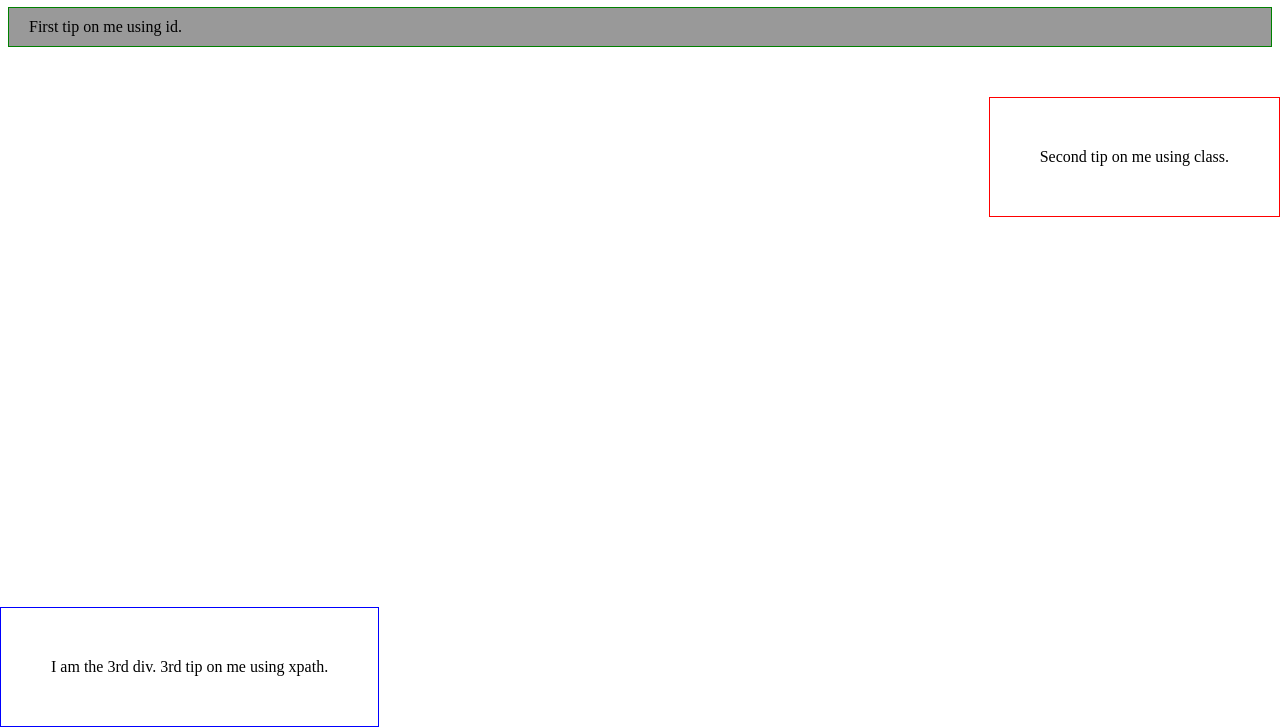
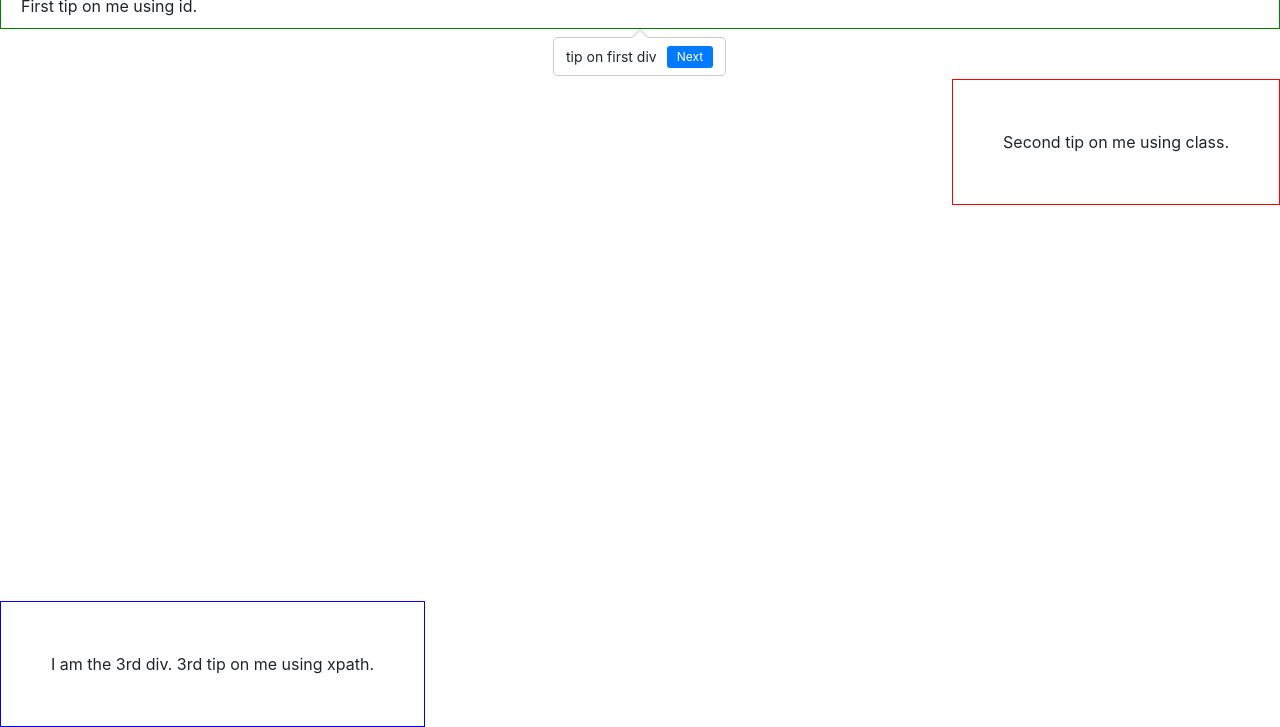
Before and after one commit to rahulshenoykarkala/guide, a plain HTML site: page index.html in a window 1280 px wide. Shown: the part 73-800 px from the top of the page. Drawn offline with nearby package versions, Linux system fonts and the light colour scheme.

Commit message:
Bootstrap Tooltip added

```diff
--- a/index.html
+++ b/index.html
@@ -9,20 +9,20 @@
 
 .myClass3 {padding: 50px;border: 1px solid blue;display: inline-block;position: absolute;left: 0px; bottom: 0px;}
 	</style>
+	<link rel="stylesheet" href="tip.css"/>
+	<link rel="stylesheet" href="https://maxcdn.bootstrapcdn.com/bootstrap/4.0.0/css/bootstrap.min.css" integrity="sha384-Gn5384xqQ1aoWXA+058RXPxPg6fy4IWvTNh0E263XmFcJlSAwiGgFAW/dAiS6JXm" crossorigin="anonymous">
 	<script type="text/javascript" src="./stubs.js"></script>
-	<script
-	src="https://code.jquery.com/jquery-2.2.4.js"
-	integrity="sha256-iT6Q9iMJYuQiMWNd9lDyBUStIq/8PuOW33aOqmvFpqI="
-	crossorigin="anonymous"></script>
-
+	<script src="https://code.jquery.com/jquery-3.2.1.slim.min.js" integrity="sha384-KJ3o2DKtIkvYIK3UENzmM7KCkRr/rE9/Qpg6aAZGJwFDMVNA/GpGFF93hXpG5KkN" crossorigin="anonymous"></script>
+	<script src="https://cdnjs.cloudflare.com/ajax/libs/popper.js/1.12.9/umd/popper.min.js" integrity="sha384-ApNbgh9B+Y1QKtv3Rn7W3mgPxhU9K/ScQsAP7hUibX39j7fakFPskvXusvfa0b4Q" crossorigin="anonymous"></script>
+	<script src="https://maxcdn.bootstrapcdn.com/bootstrap/4.0.0/js/bootstrap.min.js" integrity="sha384-JZR6Spejh4U02d8jOt6vLEHfe/JQGiRRSQQxSfFWpi1MquVdAyjUar5+76PVCmYl" crossorigin="anonymous"></script>
 </head>
 <body>
 	<h1>GLS Fullstack Exercise</h1>
 	<div class="myClass1" id="id_1">First tip on me using id.</div>
-
 	<div class="myClass2">Second tip on me using class.</div>
-
 	<div class="myClass3">I am the 3rd div. 3rd tip on me using xpath.</div>
+	<script type="text/javascript" src="./utils.js"></script>
+	<script type="text/javascript" src="./tip.js"></script>
 	<script type="text/javascript" src="./player.js"></script>
 </body>
 </html>
--- a/player.js
+++ b/player.js
@@ -1,6 +1,4 @@
 //ADD YOUR CODE HERE.
-getItemsById = (list, id) => list.filter(item => item.id === id)
-getFirst = (list) => list.length > 0 ? list[0] : null;
 
 class Player{
     constructor(data){
@@ -9,13 +7,14 @@ class Player{
     }
     play(){
         const element = $(this.step.selector)[0];
-        element.style.backgroundColor = "#999";
+        const next = showTip(element, this.step.content, this.step.placement, this.step.next !== null)
         const interaction = (event) => {
-            element.removeEventListener("click", interaction);
-            element.style.backgroundColor = "#fff";
-            this.playNext();
+            next.removeEventListener("click", interaction);
+            hideTip();
+            this.step.next !== null && this.playNext();
         };
-        element.addEventListener("click", interaction);
+        $(element).on('hidden.bs.popover', interaction)
+        next.addEventListener("click", interaction);
     }
     playNext(){
         this.step = getFirst(getItemsById(this.steps, this.step.next));
--- a/stubs.js
+++ b/stubs.js
@@ -5,17 +5,20 @@ function getGuideData(){
                 "id": "1",
                 "content": "tip on first div",
                 "selector": "#id_1",
-                "next": "2"
+                "next": "2",
+                "placement": "bottom"
             },{
                 "id": "2",
                 "content": "tip on second div",
                 "selector": ".myClass2",
-                "next": "3"
+                "next": "3",
+                "placement": "left"
             },{
                 "id": "3",
                 "content": "tip on third div.",
                 "selector": "div:eq(2)",
-                "next": null
+                "next": null,
+                "placement": "right"
             }]
     }
 }
--- /dev/null
+++ b/tip.css
@@ -0,0 +1,11 @@
+.next{
+    margin-left: 10px;
+    display: block;
+    font-size: 12px;
+    border-radius: 3px;
+    background: #007bff;
+    border: none;
+    color: white;
+    padding: 2px 10px;
+    float: right;
+}
--- /dev/null
+++ b/tip.js
@@ -0,0 +1,10 @@
+showTip = (elem, tip, placement, next) => {
+    $(elem).attr("data-toggle", "popover")
+        .attr("data-trigger", "focus")
+        .attr("data-content", tip)
+        .attr("data-placement", placement);
+    $(elem).popover('show');
+    $(".popover-body").append(`<button class="next">${next ? "Next" : "Ok"}</button>`)
+    return $(".popover-body .next")[0];
+}
+hideTip = (elem) => $(".popover").remove();
--- /dev/null
+++ b/utils.js
@@ -0,0 +1,2 @@
+getItemsById = (list, id) => list.filter(item => item.id === id)
+getFirst = (list) => list.length > 0 ? list[0] : null;
```
